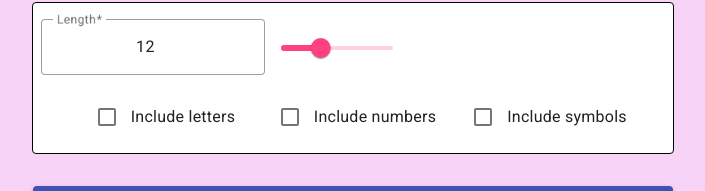
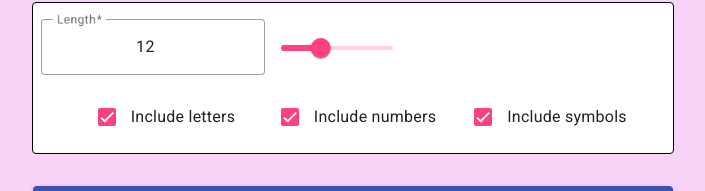
Before and after one commit to Xesquim/angular-password-generator, an Angular app in the folder password-generator/: page / in a window 1280 px wide. Shown: the part 178-369 px from the top of the page, without its empty margins (287-992 px from the left). Built offline with nearby package versions, Linux system fonts and the light colour scheme.

Commit message:
adding form control name to checkbox

```diff
--- a/password-generator/src/app/app.component.html
+++ b/password-generator/src/app/app.component.html
@@ -68,9 +68,15 @@
       </mat-slider>
 
       <section class="checkbox-section">
-        <mat-checkbox class="checkbox-control">Include letters</mat-checkbox>
-        <mat-checkbox class="checkbox-control">Include numbers</mat-checkbox>
-        <mat-checkbox class="checkbox-control">Include symbols</mat-checkbox>
+        <mat-checkbox class="checkbox-control" formControlName="useLetters"
+          >Include letters</mat-checkbox
+        >
+        <mat-checkbox class="checkbox-control" formControlName="useNumbers"
+          >Include numbers</mat-checkbox
+        >
+        <mat-checkbox class="checkbox-control" formControlName="useSymbols"
+          >Include symbols</mat-checkbox
+        >
       </section>
     </div>
   </form>
```
